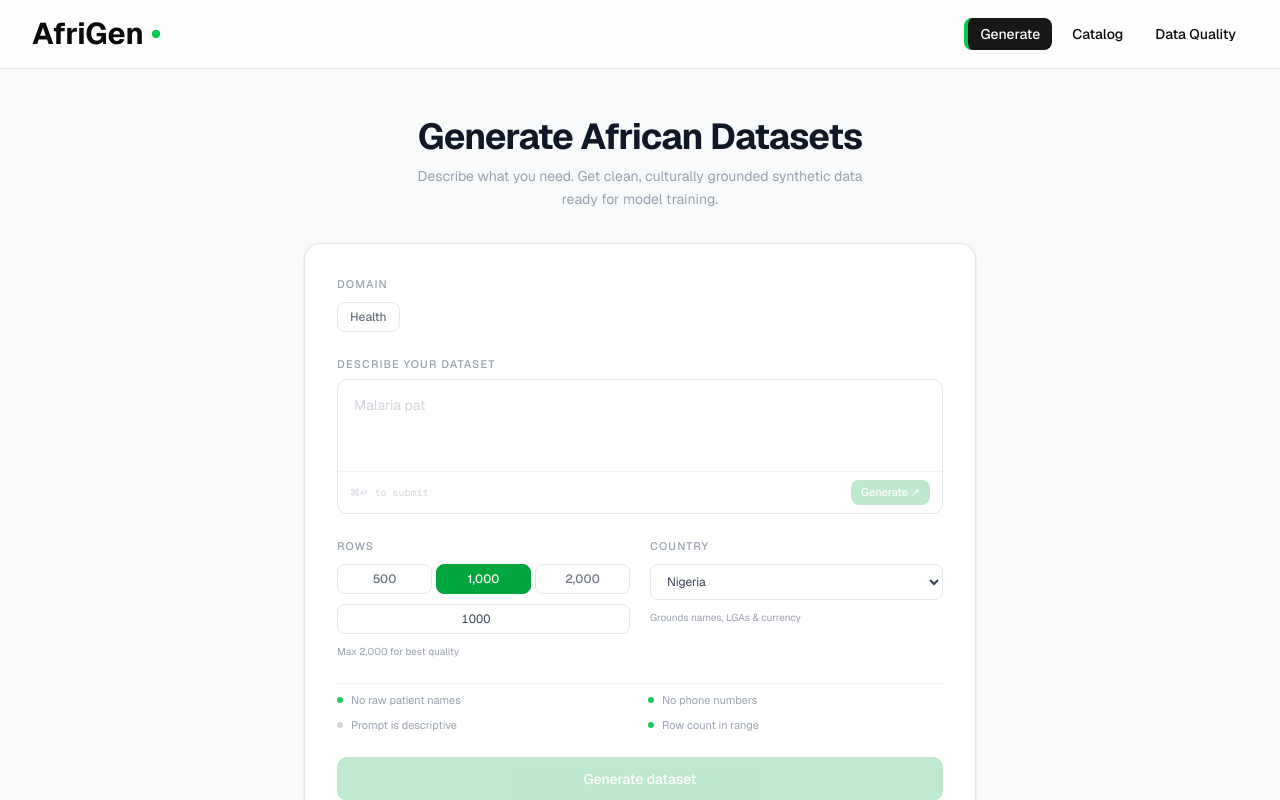
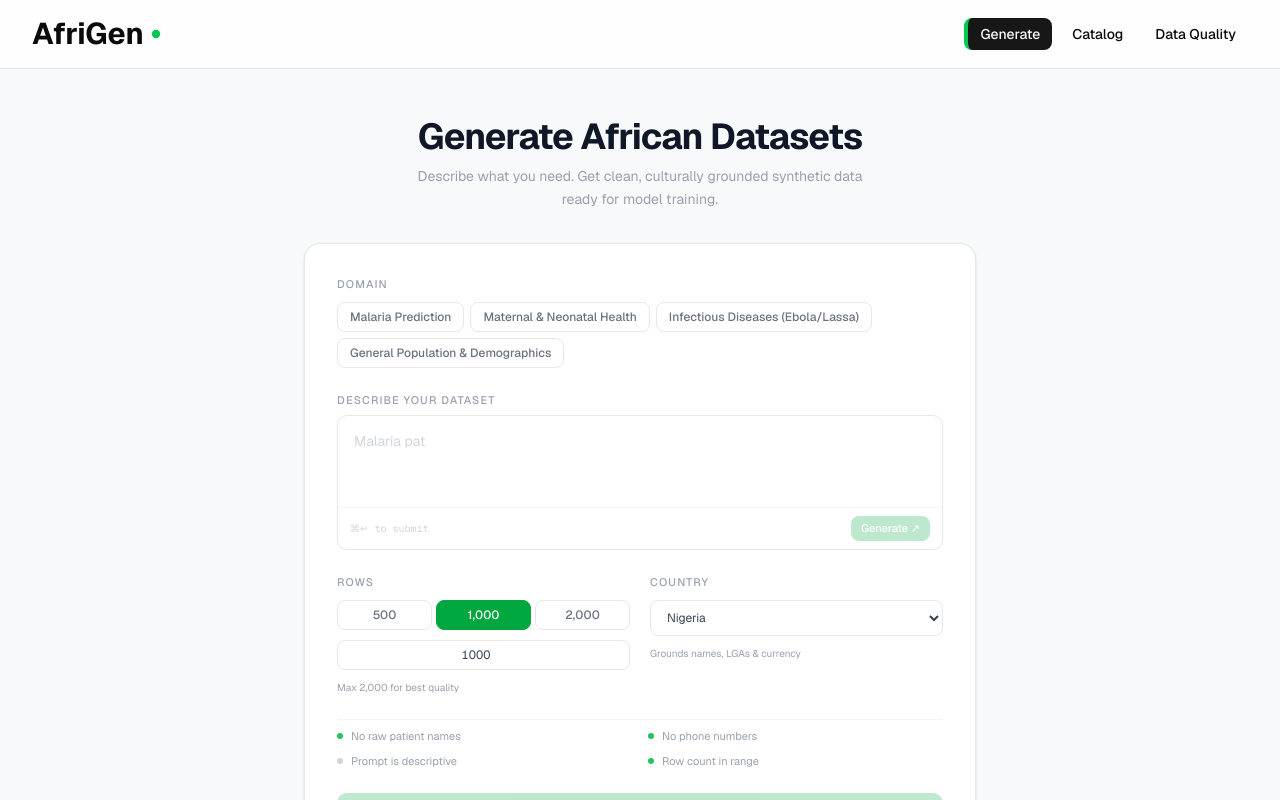
Before and after one commit to Valentinetemi/fisibel, a Next.js app: page /generate in a window 1280 px wide. Shown: the top 800 px of the page. Built offline with nearby package versions, Linux system fonts and the light colour scheme.

Commit message:
Added specific health domain

```diff
--- a/components/GenerateInput.tsx
+++ b/components/GenerateInput.tsx
@@ -11,8 +11,11 @@ interface GenerateInputProps {
 }
 
 const DOMAINS = [
-  { id: 'health', label: 'Health' }
-]
+  { id: 'malaria', label: 'Malaria Prediction' },
+  { id: 'maternal', label: 'Maternal & Neonatal Health' },
+  { id: 'epidemic', label: 'Infectious Diseases (Ebola/Lassa)' },
+  { id: 'demographics', label: 'General Population & Demographics' }
+];
 
 const COUNTRIES = [
   'Nigeria', 'Kenya', 'Ghana', 'South Africa',
```
